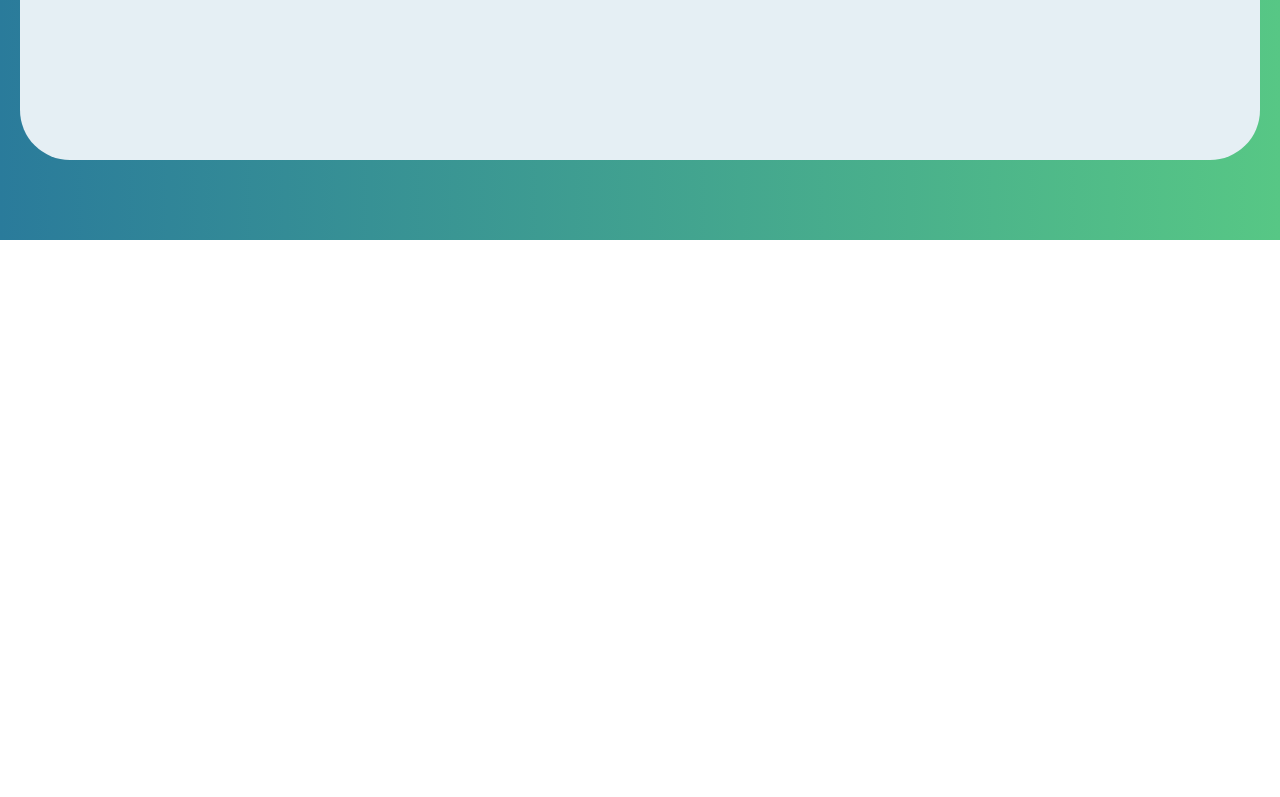
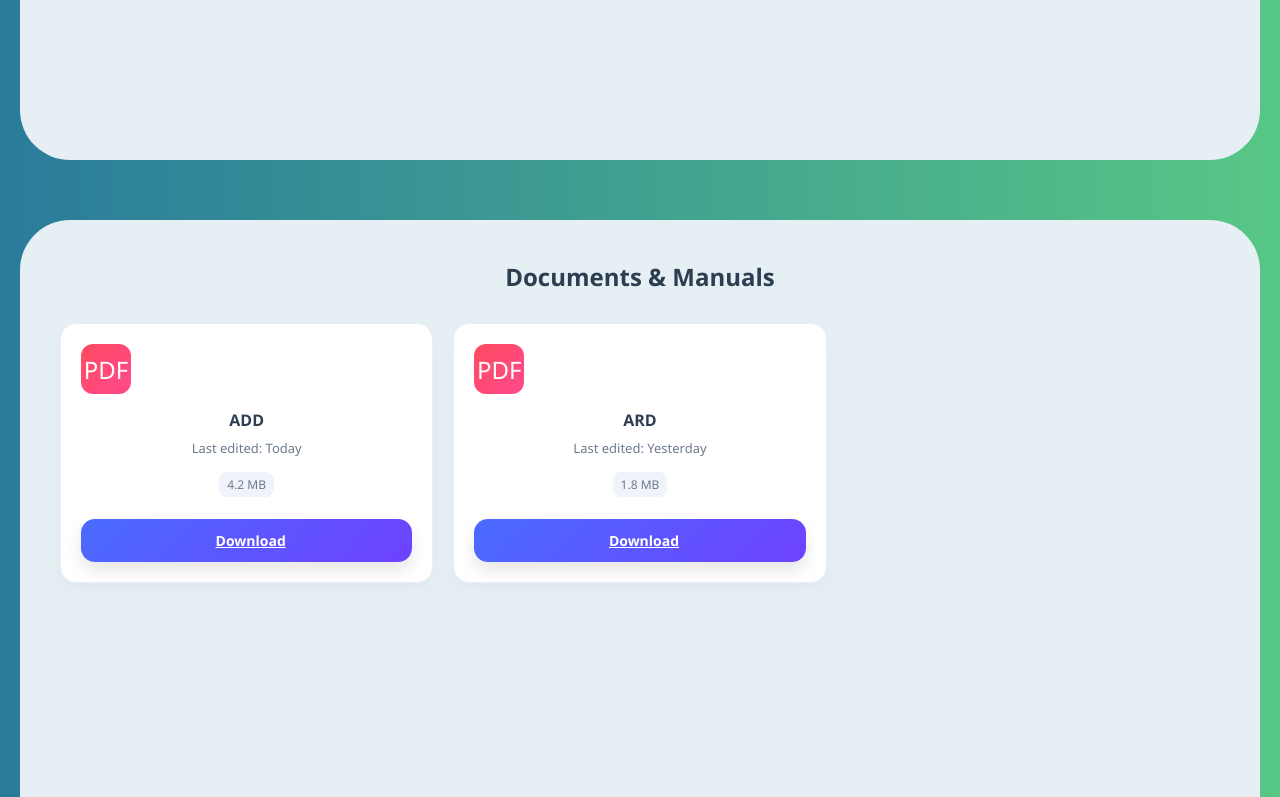
Before and after one commit to Nadavrav/SolvineryOverview, a React (Create React App) app in the folder solvinery-overview/: page / in a window 1280 px wide. Shown: the part 2000-2797 px from the top of the page. Before the commit the page ends 2240 px from the top, so only its background shows below. Built offline with nearby package versions, Linux system fonts and the light colour scheme.

Commit message:
docs update

```diff
--- a/solvinery-overview/src/App.css
+++ b/solvinery-overview/src/App.css
@@ -3,20 +3,22 @@
   margin: 0;
   padding: 0;
   box-sizing: border-box;
+  font-family: 'Segoe UI', Tahoma, Geneva, Verdana, sans-serif;
 }
 
 /* Set the background gradient on body/html */
 body, html {
   height: 100%;
-  background: #2A7B9B; /* This is the gradient you had earlier */
-  background: linear-gradient(90deg, rgba(42, 123, 155, 1) 0%, rgba(87, 199, 133, 1) 100%, rgba(237, 221, 83, 1) 100%);
+  background: #f8f9fc; /* Set the background color */
 }
 
 /* Make sure the App takes full height and has no extra padding/margins */
 .App {
+  min-height: 100vh;
+  display: flex;
+  flex-direction: column;
   background: #2A7B9B;
-  background: linear-gradient(90deg, rgba(42, 123, 155, 1) 0%, rgba(87, 199, 133, 1) 100%, rgba(237, 221, 83, 1) 100%);
-  min-height: 100vh; /* Full viewport height */
+background: linear-gradient(90deg, rgba(42, 123, 155, 1) 0%, rgba(87, 199, 133, 1) 100%, rgba(237, 221, 83, 1) 100%);
 }
 
 /* Sticky Navbar */
@@ -25,9 +27,7 @@ body, html {
   top: 0;
   left: 0;
   width: 100%;
-  background-color: black; /* Transparent navbar background */
-  border: none; /* Remove any border */
-  box-shadow: none; /* Remove any box shadow */
+  background-color: black;
   display: flex;
   justify-content: space-around;
   align-items: center;
@@ -35,74 +35,12 @@ body, html {
   z-index: 1000;
 }
 
-.btn {
-  background-color: #4CAF50;
-  color: white;
-  border: none;
-  padding: 12px 24px;
-  font-size: 16px;
-  cursor: pointer;
-  border-radius: 5px;
-  transition: background-color 0.3s ease;
-}
-
-.btn:hover {
-  background-color: #45a049;
-}
-
-.btn:focus {
-  outline: none;
-}
-
-/* Dropdown container */
-.dropdown {
-  position: relative;
-  display: inline-block;
-}
-
-/* Dropdown menu */
-.dropdown-content {
-  display: none;
-  position: absolute;
-  z-index: 1;
-  padding: 0;
-  margin-top: 0;
-  box-shadow: none;
-}
-
-/* Dropdown buttons with background color */
-.dropdown-btn {
-  display: block;
-  width: 100%;
-  background-color: #4CAF50; /* Green background */
-  color: white;
-  border: none;
-  padding: 12px 24px;
-  text-align: left;
-  font-size: 16px;
-  cursor: pointer;
-  border-radius: 5px;
-  transition: background-color 0.3s ease;
-  margin: 0;  /* Remove space between buttons */
-}
-
-/* Hover effect for dropdown buttons */
-.dropdown-btn:hover {
-  background-color: #45a049; /* Darker green on hover */
-}
-
-/* Show the dropdown menu on hover */
-.dropdown:hover .dropdown-content {
-  display: block;
-}
 
 /* Content section */
 .content {
   margin-top: 80px; /* Space for navbar */
   padding: 20px;
   font-family: Arial, sans-serif;
-
-  /* Flexbox to center the content */
   display: flex;
   flex-direction: column;
   justify-content: flex-start;
@@ -118,20 +56,18 @@ body, html {
   align-items: center;
   background-color: #e5eff4;
   border-radius: 50px;
-  padding: 40px; /* Increased padding for more space inside */
-  margin-bottom: 60px; /* Increased margin to give more space below */
-  width: 100%; /* Full width */
-  max-width: 1400px; /* Increased max-width to make the section larger */
-  min-height: 1000px; /* Increased height */
+  padding: 40px;
+  margin-bottom: 60px;
+  width: 100%;
+  max-width: 1400px;
+  min-height: 1000px;
 }
 
-/* Left side (Text) */
 .home-left {
   flex: 1;
-  padding-right: 40px; /* Increased padding for spacing */
+  padding-right: 40px;
 }
 
-/* Right side (Image) */
 .home-right {
   flex: 1;
   display: flex;
@@ -140,19 +76,19 @@ body, html {
 
 /* Image styling */
 .main-logo {
-  max-width: 400px; /* Increased max-width for larger image */
+  max-width: 400px;
   height: auto;
 }
 
-/* About section background */
+/* About section */
 .about {
   background-color: #e5eff4;
   border-radius: 50px;
-  padding: 40px; /* Increased padding for more space inside */
-  margin-bottom: 60px; /* Increased margin to give more space below */
-  width: 100%; /* Full width */
-  max-width: 1400px; /* Increased max-width to make the section larger */
-  min-height: 1000px; /* Increased height */
+  padding: 40px;
+  margin-bottom: 60px;
+  width: 100%;
+  max-width: 1400px;
+  min-height: 1000px;
 }
 
 .about h1 {
@@ -167,7 +103,182 @@ body, html {
   color: #555;
 }
 
+/* Documents section */
+.documents {
+  background-color: #e5eff4;
+  border-radius: 50px;
+  padding: 40px;
+  margin-bottom: 60px;
+  width: 100%;
+  max-width: 1400px;
+  min-height: 1000px;
+}
 
+.app-title {
+  font-size: 24px;
+  font-weight: 700;
+  color: #2c3e50;
+  margin-bottom: 30px;
+}
+
+/* Document list grid */
+.document-list {
+  display: grid;
+  grid-template-columns: repeat(auto-fill, minmax(280px, 1fr));
+  gap: 20px;
+}
+
+/* Document cards */
+.document-card {
+  background: white;
+  border-radius: 16px;
+  box-shadow: 0 6px 15px rgba(0, 0, 0, 0.03);
+  padding: 20px;
+  border: 1px solid #eaeef8;
+  position: relative;
+  transition: transform 0.2s ease, box-shadow 0.2s ease;
+}
+
+.document-card:hover {
+  transform: translateY(-3px);
+  box-shadow: 0 12px 20px rgba(0, 0, 0, 0.05);
+}
+
+/* Document icon */
+.document-icon {
+  display: flex;
+  justify-content: center;
+  align-items: center;
+  width: 50px;
+  height: 50px;
+  border-radius: 12px;
+  background: #4a6bff;
+  margin-bottom: 15px;
+  color: white;
+  font-size: 24px;
+}
+
+.document-icon.pdf {
+  background: linear-gradient(135deg, #ff4a5f, #ff4a8d);
+}
+
+.document-icon.doc {
+  background: linear-gradient(135deg, #4a6bff, #6e42ff);
+}
+
+.document-title {
+  font-size: 16px;
+  font-weight: 600;
+  color: #2c3e50;
+  margin-bottom: 8px;
+  white-space: nowrap;
+  overflow: hidden;
+  text-overflow: ellipsis;
+}
+
+.document-info {
+  font-size: 13px;
+  color: #6c7a8c;
+  margin-bottom: 15px;
+}
+
+.document-size {
+  display: inline-block;
+  padding: 4px 8px;
+  background-color: #f0f3f9;
+  border-radius: 8px;
+  font-size: 12px;
+  font-weight: 500;
+  color: #6c7a8c;
+}
+
+.download-button {
+  position: relative;
+  width: 100%;
+  padding: 12px 15px;
+  border-radius: 14px;
+  border: none;
+  background: linear-gradient(135deg, #4a6bff, #6e42ff);
+  color: white;
+  font-weight: 600;
+  font-size: 14px;
+  cursor: pointer;
+  display: flex;
+  justify-content: center;
+  align-items: center;
+  gap: 8px;
+  overflow: hidden;
+  transition: transform 0.15s cubic-bezier(0.34, 1.56, 0.64, 1),
+              box-shadow 0.2s ease;
+  box-shadow: 0 8px 16px rgba(0, 0, 0, 0.1);
+}
+
+.download-button:hover {
+  box-shadow: 0 10px 20px rgba(0, 0, 0, 0.1);
+}
+
+.download-button:active {
+  transform: scale(0.96);
+}
+
+.download-button .icon {
+  font-size: 18px;
+  margin-right: 2px;
+}
+
+.download-button .download-progress {
+  position: absolute;
+  bottom: 0;
+  left: 0;
+  height: 4px;
+  background: rgba(255, 255, 255, 0.3);
+  border-radius: 2px;
+  width: 0%;
+  transition: width 0.3s linear;
+}
+
+.download-result {
+  position: absolute;
+  top: 0;
+  left: 0;
+  width: 100%;
+  height: 100%;
+  display: flex;
+  justify-content: center;
+  align-items: center;
+  background: #36d7b7;
+  color: white;
+  font-weight: 600;
+  opacity: 0;
+  transform: translateY(100%);
+  transition: transform 0.2s ease, opacity 0.2s ease;
+}
+
+.download-button.downloaded .download-result {
+  opacity: 1;
+  transform: translateY(0);
+}
+
+/* Media Query for Responsiveness */
+@media (max-width: 700px) {
+  .document-list {
+    grid-template-columns: 1fr;
+  }
+
+  .storage-info {
+    flex-direction: column;
+  }
+
+  .storage-action {
+    margin-left: 0;
+    margin-top: 15px;
+    width: 100%;
+  }
+
+  .manage-button {
+    width: 100%;
+  }
+}
 
 
 .btn-98,
@@ -274,127 +385,3 @@ body, html {
     transform: translateX(0);
   }
 }
-
-
-
-
-.btn-100,
-.btn-100 *,
-.btn-100 :after,
-.btn-100 :before,
-.btn-100:after,
-.btn-100:before {
-  border: 0 solid;
-  box-sizing: border-box;
-}
-.btn-100 {
-  -webkit-tap-highlight-color: transparent;
-  -webkit-appearance: button;
-  background-color: #000;
-  background-image: none;
-  color: #fff;
-  cursor: pointer;
-  font-family: ui-sans-serif, system-ui, -apple-system, BlinkMacSystemFont,
-    Segoe UI, Roboto, Helvetica Neue, Arial, Noto Sans, sans-serif,
-    Apple Color Emoji, Segoe UI Emoji, Segoe UI Symbol, Noto Color Emoji;
-  font-size: 100%;
-  line-height: 1.5;
-  margin: 0;
-  -webkit-mask-image: -webkit-radial-gradient(#000, #fff);
-  padding: 0;
-}
-.btn-100:disabled {
-  cursor: default;
-}
-.btn-100:-moz-focusring {
-  outline: auto;
-}
-.btn-100 svg {
-  display: block;
-  vertical-align: middle;
-}
-.btn-100 [hidden] {
-  display: none;
-}
-.btn-100 {
-  --thickness: 4px;
-  --margin: 5px;
-  background: none;
-  display: inline;
-  font-weight: 900;
-  padding: 1px 2px;
-  position: relative;
-  text-transform: uppercase;
-}
-.btn-100:before {
-  -webkit-animation: uncover 0.5s forwards;
-  animation: uncover 0.5s forwards;
-  background: #fff;
-  bottom: calc(var(--thickness) * -1);
-  content: "";
-  height: var(--thickness);
-  left: 0;
-  pointer-events: none;
-  position: absolute;
-  width: 100%;
-}
-.btn-100:hover:before {
-  -webkit-animation: cover 0.5s forwards;
-  animation: cover 0.5s forwards;
-}
-@-webkit-keyframes cover {
-  0% {
-    bottom: calc(var(--margin) * -1);
-    height: var(--thickness);
-  }
-  50% {
-    bottom: calc(var(--margin) * -1);
-    height: 100%;
-  }
-  to {
-    bottom: 100%;
-    height: var(--thickness);
-  }
-}
-@keyframes cover {
-  0% {
-    bottom: calc(var(--margin) * -1);
-    height: var(--thickness);
-  }
-  50% {
-    bottom: calc(var(--margin) * -1);
-    height: 100%;
-  }
-  to {
-    bottom: 100%;
-    height: var(--thickness);
-  }
-}
-@-webkit-keyframes uncover {
-  to {
-    bottom: calc(var(--margin) * -1);
-    height: var(--thickness);
-  }
-  50% {
-    bottom: calc(var(--margin) * -1);
-    height: 100%;
-  }
-  0% {
-    bottom: 100%;
-    height: var(--thickness);
-  }
-}
-@keyframes uncover {
-  to {
-    bottom: calc(var(--margin) * -1);
-    height: var(--thickness);
-  }
-  50% {
-    bottom: calc(var(--margin) * -1);
-    height: 100%;
-  }
-  0% {
-    bottom: 100%;
-    height: var(--thickness);
-  }
-}
--- a/solvinery-overview/src/App.js
+++ b/solvinery-overview/src/App.js
@@ -12,6 +12,11 @@ function App() {
     document.getElementById('about').scrollIntoView({ behavior: 'smooth' });
   };
 
+  // Function to scroll to the Documents section
+  const scrollToDocuments = () => {
+    document.getElementById('documents').scrollIntoView({ behavior: 'smooth' });
+  };
+
   // Function to open the GitHub repository
   const openGitRepo = () => {
     window.open('https://github.com/DenisPn/Solvinery', '_blank');
@@ -23,13 +28,7 @@ function App() {
       <nav className="navbar">
         <button className="btn-98" onClick={scrollToHome}>HOME</button>
         <button className="btn-98" onClick={scrollToAbout}>ABOUT</button>
-        <div className="dropdown">
-          <button className="btn-98">DOCUMENTS</button>
-          <div className="dropdown-content">
-            <a href={`${process.env.PUBLIC_URL}/docs/ADD.pdf`} className="dropdown-btn" download="ADD.pdf">ADD</a>
-            <a href={`${process.env.PUBLIC_URL}/docs/ARD.pdf`} className="dropdown-btn" download="ARD.pdf">ARD</a>
-          </div>
-        </div>
+        <button className="btn-98" onClick={scrollToDocuments}>DOCUMENTS</button>
         <button className="btn-98">MANUALS</button>
         <button className="btn-98" onClick={openGitRepo}>GIT REPO</button>
       </nav>
@@ -54,6 +53,37 @@ function App() {
           <h1>About Us</h1>
           <p>This is the about section of your page. Here, you can describe more about the project or website.</p>
         </div>
+
+        {/* Documents Section */}
+        <div id="documents" className="documents">
+          <h1 className="app-title">Documents & Manuals</h1>
+          <div className="document-list">
+            {/* Document Cards */}
+            <div className="document-card">
+              <div className="document-icon pdf">PDF</div>
+              <h3 className="document-title">ADD</h3>
+              <p className="document-info">Last edited: Today</p>
+              <span className="document-size">4.2 MB</span>
+              <br></br><br></br>
+              <a href={`${process.env.PUBLIC_URL}/docs/ADD.pdf`} className="download-button">
+                <span className="download-icon"></span>
+                Download
+              </a>
+            </div>
+
+            <div className="document-card">
+              <div className="document-icon pdf">PDF</div>
+              <h3 className="document-title">ARD</h3>
+              <p className="document-info">Last edited: Yesterday</p>
+              <span className="document-size">1.8 MB</span>
+              <br></br><br></br>
+              <a href={`${process.env.PUBLIC_URL}/docs/ARD.pdf`} className="download-button">
+                <span className="download-icon"></span>
+                Download
+              </a>
+            </div>
+          </div>
+        </div>
       </div>
     </div>
   );
```
